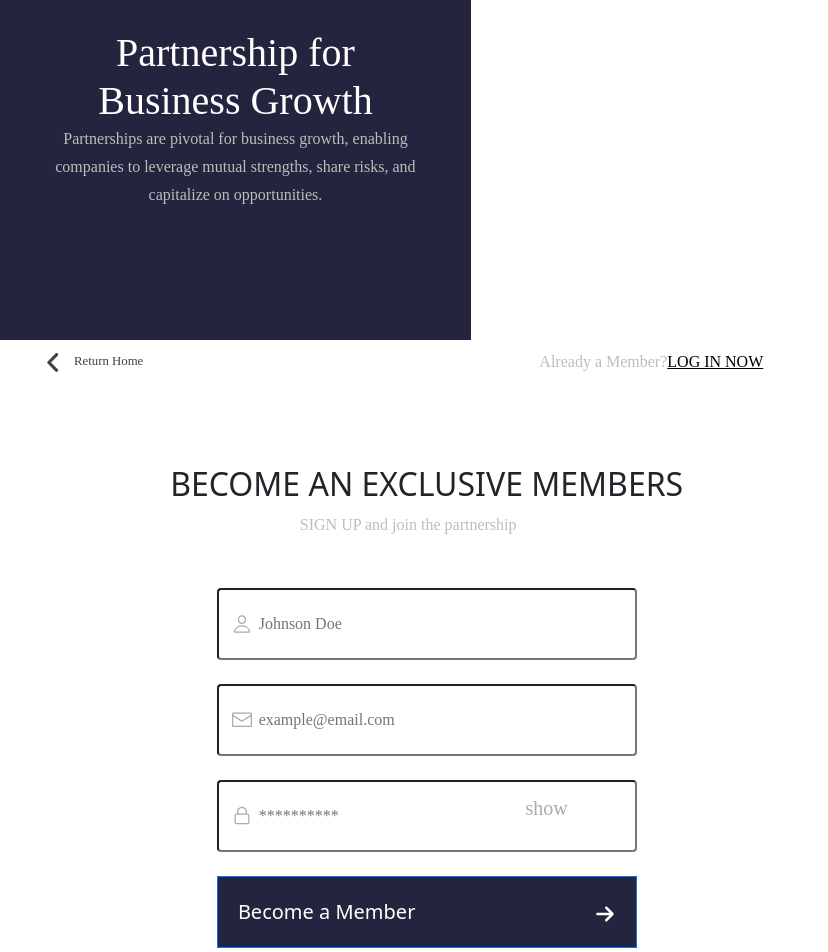
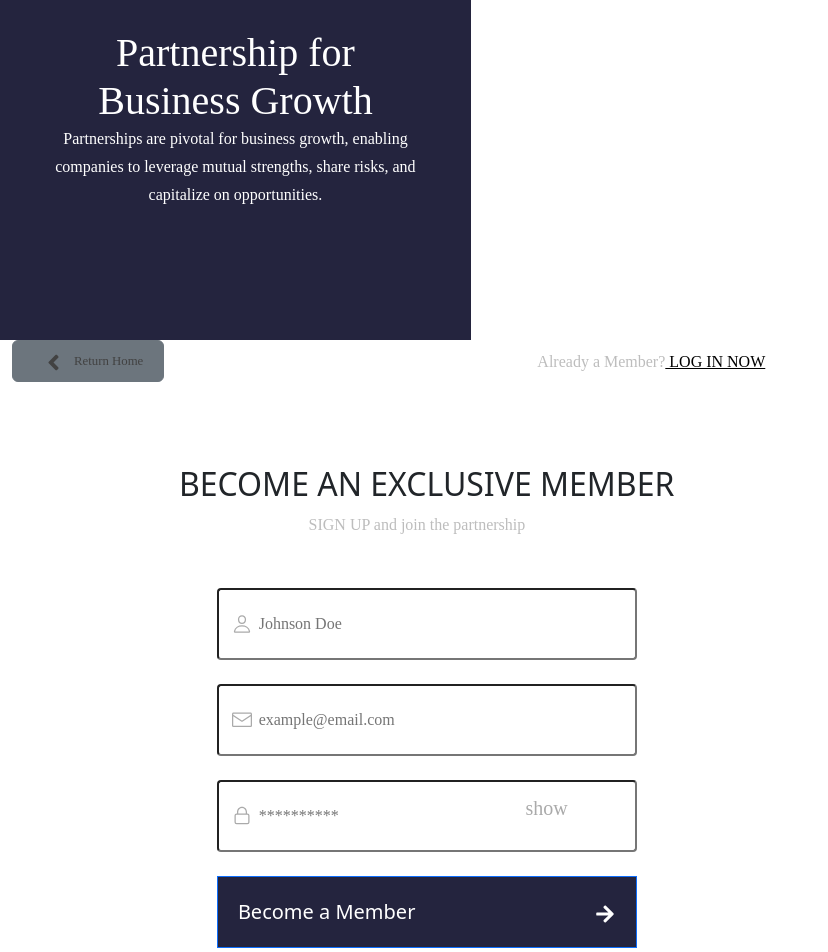
Before and after one commit to Earthpasserby/Demostration, a React (Create React App) app: page / in a window 1280 px wide. Shown: the part 560-1512 px from the top of the page, without its empty margins (0-828 px from the left). Built offline with nearby package versions, Linux system fonts and the light colour scheme; a web font is replaced by a local one.

Commit message:
more update

```diff
--- a/src/App.js
+++ b/src/App.js
@@ -1,5 +1,5 @@
 import "./App.css";
-import React from "react";
+import React, { useState } from "react";
 import { BrowserRouter, Routes, Route } from "react-router-dom";
 
 import Signup from "./MyComponents/Signup";
--- a/src/MyComponents/Signup.jsx
+++ b/src/MyComponents/Signup.jsx
@@ -1,15 +1,15 @@
 import React from "react";
 import "bootstrap/dist/css/bootstrap.min.css";
 import { Container, Row, Col, Image, Button } from "react-bootstrap";
-import { FaAngleLeft } from "react-icons/fa6";
+import { FaAngleLeft } from "react-icons/fa";
 import { Link } from "react-router-dom";
 import { IoPersonOutline } from "react-icons/io5";
 import { GoMail } from "react-icons/go";
 import { GoLock } from "react-icons/go";
-import { FaArrowRight } from "react-icons/fa6";
+import { FaArrowRight } from "react-icons/fa";
 import { TiInfoLarge } from "react-icons/ti";
 
-const signup = () => {
+const Signup = () => {
   return (
     <>
       <Container fluid>
@@ -33,12 +33,12 @@ const signup = () => {
                 style={{ height: "708.63px", width: "1259.78px" }}
               />
             </div>
-            <div className="text d-flex align-align-items-center justify-content-center">
+            <div className="text d-flex align-items-center justify-content-center">
               <div>
                 <h1 style={{ color: "#ffffff" }}>
                   Partnership for Business Growth
                 </h1>
-                <p>
+                <p style={{ color: "#ffffff" }}>
                   Partnerships are pivotal for business growth, enabling
                   companies to leverage mutual strengths, share risks, and
                   capitalize on opportunities.
@@ -49,8 +49,8 @@ const signup = () => {
           <Col md={8}>
             <div className="d-flex justify-content-between">
               <Link to="/" style={{ textDecoration: "none" }}>
-                <div className="MainButton  topleft">
-                  <Button type="btn" variant="Secondary">
+                <div className="MainButton topleft">
+                  <Button type="btn" variant="secondary">
                     <span className="mx-2 spanButton">
                       <FaAngleLeft
                         className="mx-2"
@@ -63,43 +63,42 @@ const signup = () => {
               </Link>
               <p className="p-2">
                 Already a Member?
-                <Link style={{ color: "black" }}>LOG IN NOW</Link>
+                <Link style={{ color: "black" }}> LOG IN NOW</Link>
               </p>
             </div>
-            <div className="mt-5 d-flex align-align-items-center justify-content-center">
+            <div className="mt-5 d-flex align-items-center justify-content-center">
               <div>
-                <h2>BECOME AN EXCLUSIVE MEMBERS</h2>
+                <h2>BECOME AN EXCLUSIVE MEMBER</h2>
                 <p className="mx-5">SIGN UP and join the partnership</p>
               </div>
             </div>
-
-            <div className=" d-flex align-align-items-center justify-content-center">
+            <div className="d-flex align-items-center justify-content-center">
               <div>
                 <div className="input-container">
                   <IoPersonOutline className="input-icon" />
                   <input
                     type="text"
                     className="input-field"
-                    name="email"
-                    placeholder="Johnson Doe "
+                    name="name"
+                    placeholder="Johnson Doe"
                   />
                 </div>
                 <div className="input-container mt-4">
                   <GoMail className="input-icon" />
                   <input
-                    type="text"
+                    type="email"
                     className="input-field"
                     name="email"
-                    placeholder="example@email.com "
+                    placeholder="example@email.com"
                   />
                 </div>
                 <div className="input-container mt-4">
                   <GoLock className="input-icon" />
                   <input
-                    type="text"
+                    type="password"
                     className="input-field"
                     name="password"
-                    placeholder="********** "
+                    placeholder="**********"
                   />
                   <span>
                     <p>show</p>
@@ -108,7 +107,7 @@ const signup = () => {
                 <div className="d-grid mt-4">
                   <Button
                     size="lg"
-                    className="bt1 "
+                    className="bt1"
                     style={{ background: "#24243E" }}
                   >
                     Become a Member
@@ -117,7 +116,6 @@ const signup = () => {
                 </div>
               </div>
             </div>
-
             <div style={{ marginTop: "130px" }}>
               <div className="d-flex justify-content-between">
                 <p>Copyright 2021 - 2022 FoxHub All rights Reserved</p>
@@ -133,4 +131,5 @@ const signup = () => {
     </>
   );
 };
-export default signup;
+
+export default Signup;
```
